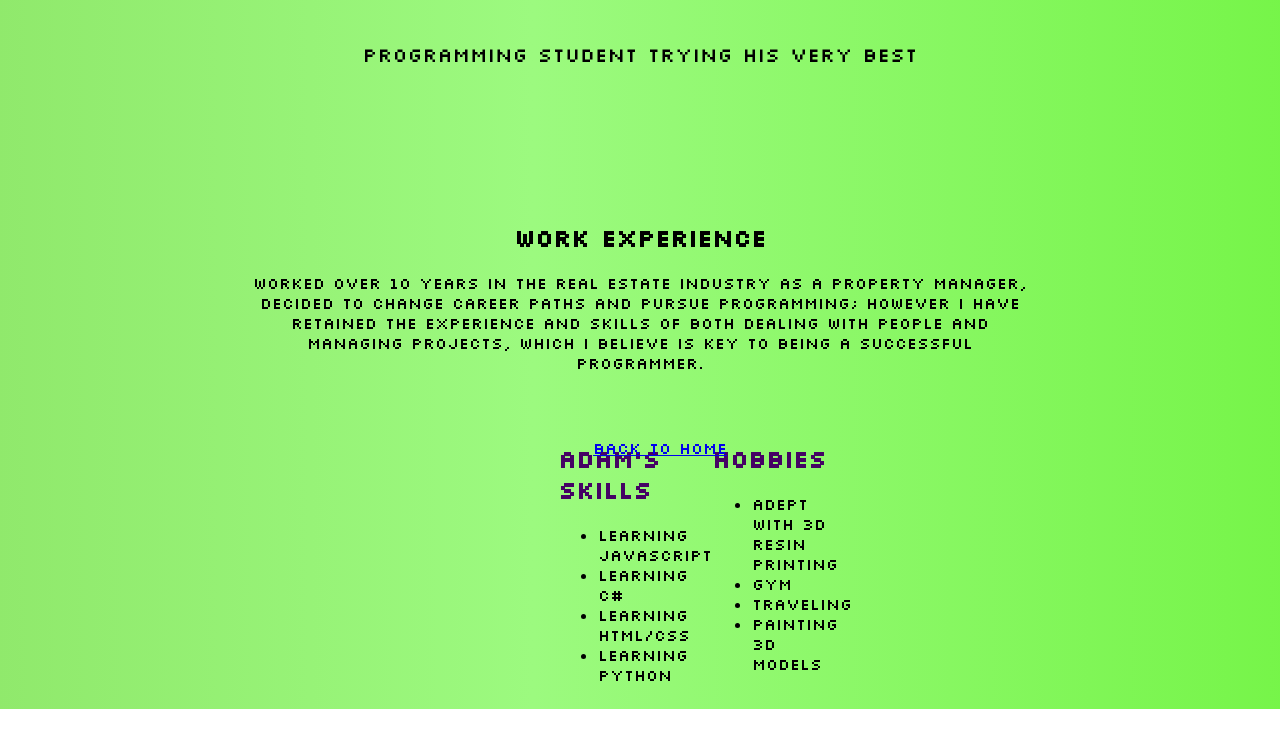
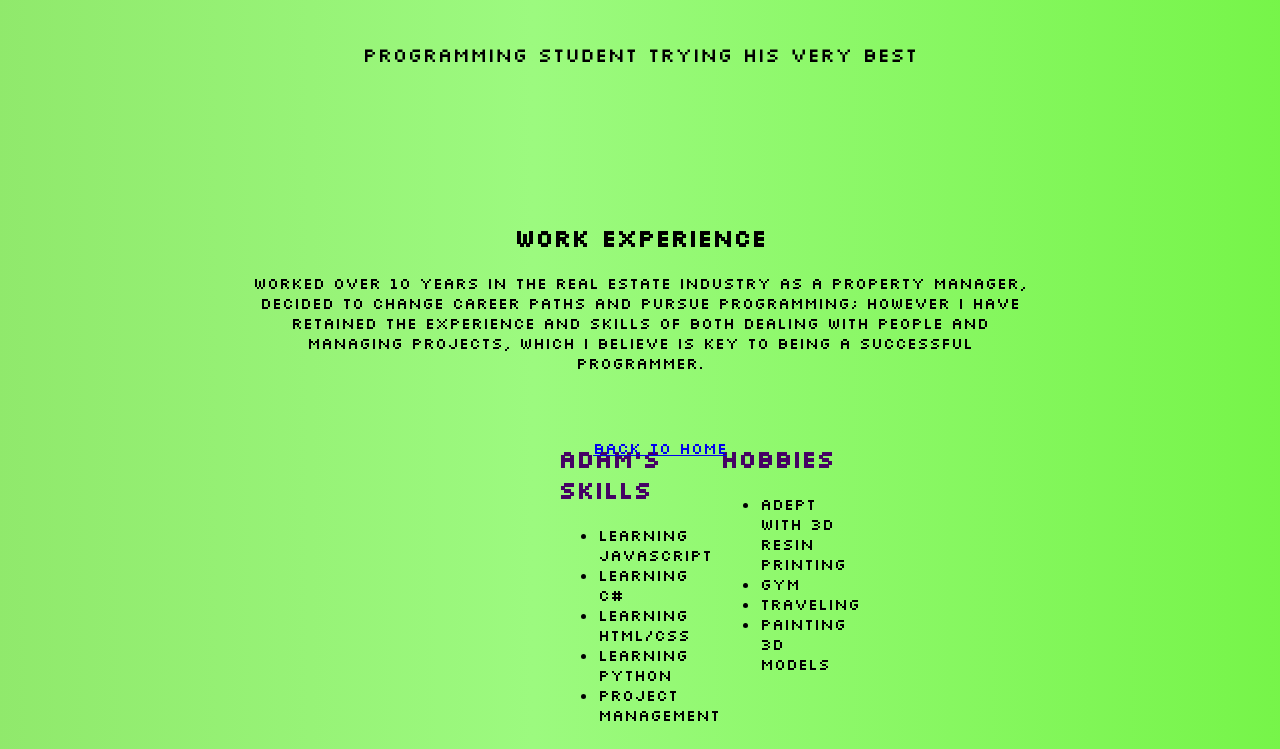
Before and after one commit to Amberside/the-programming-team-202610, a plain HTML site: page team/Adam/index.html in a window 1280 px wide. Shown: the part 322-1071 px from the top of the page. Before the commit the page ends 1031 px from the top, so only its background shows below. Drawn offline with Linux system fonts and the light colour scheme; a web font is replaced by a local one.

Commit message:
added project management to skills.

```diff
--- a/team/Adam/index.html
+++ b/team/Adam/index.html
@@ -33,6 +33,7 @@
                 <li>Learning C#</li>
                 <li>Learning HTML/CSS</li>
                 <li>Learning python</li>
+                <li>Project management </li>
             </ul>
         </div>
     <div class="hobbies">
```
